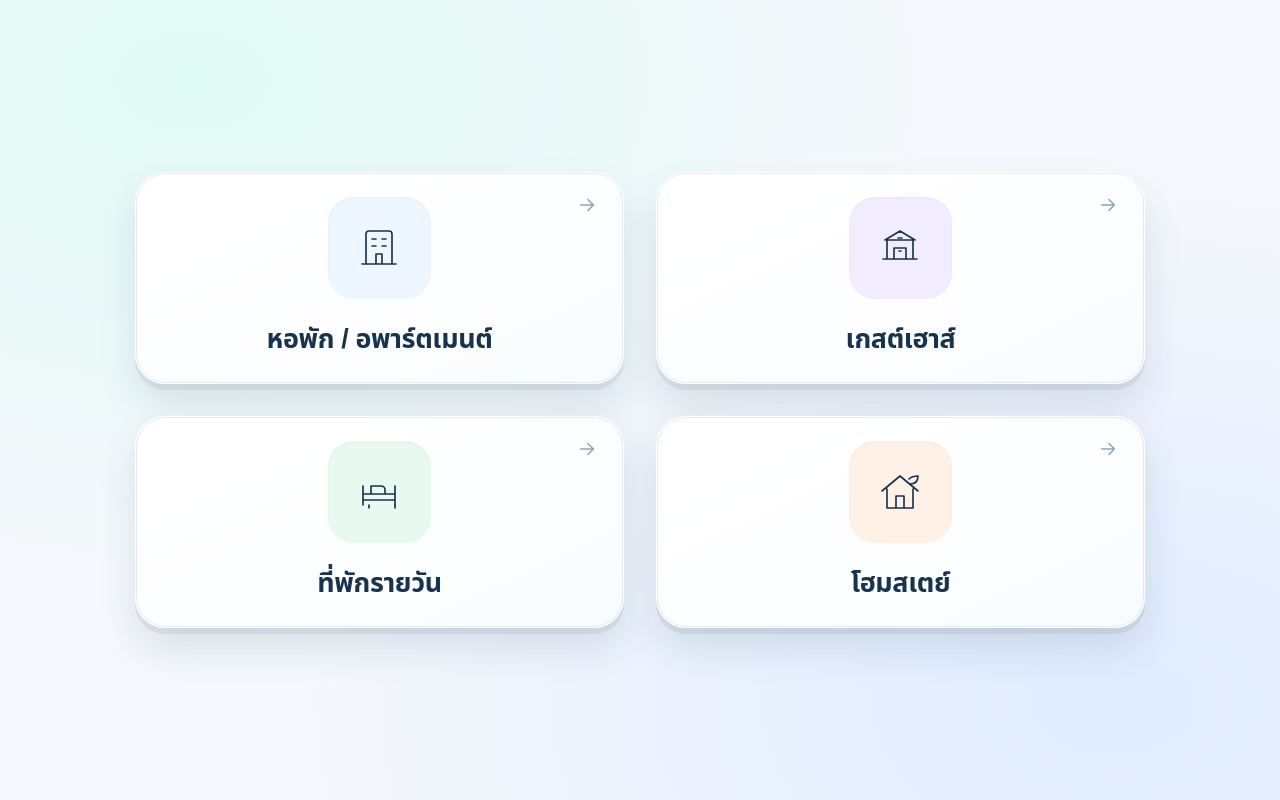
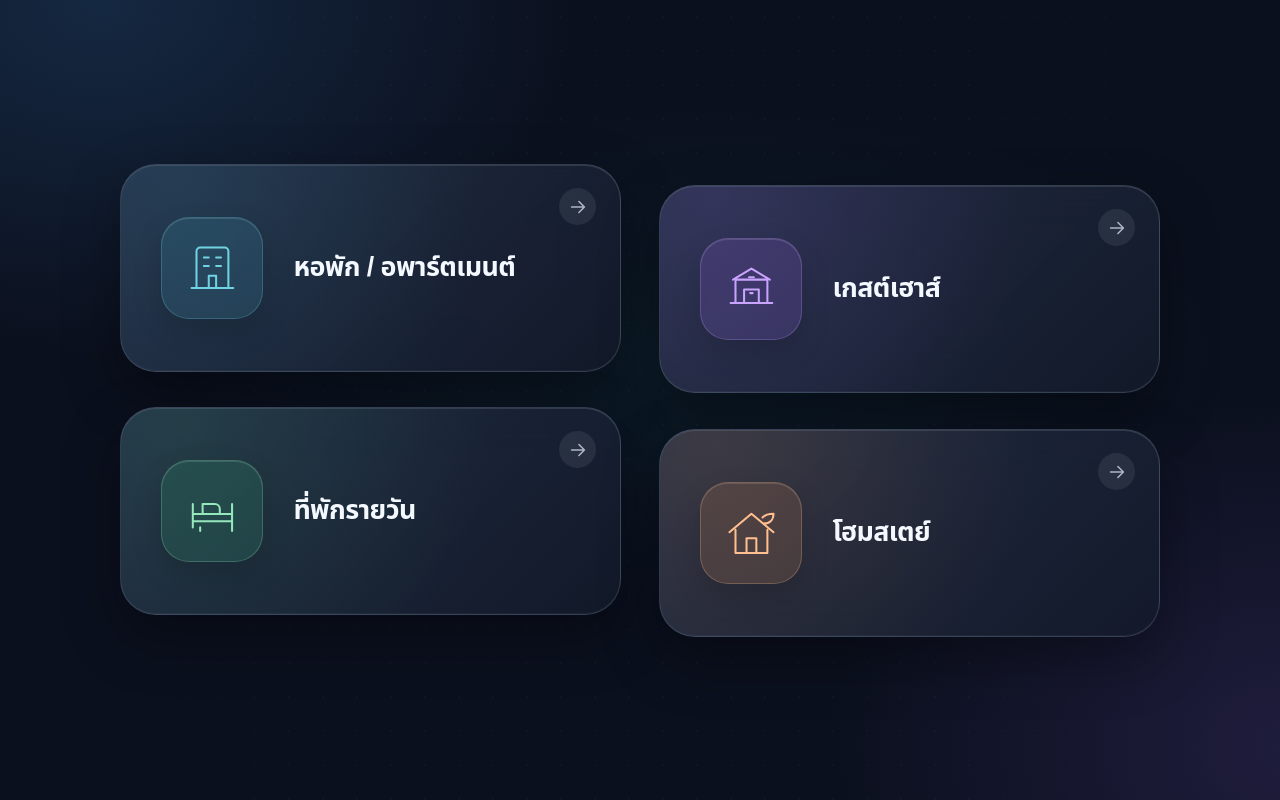
Before and after one commit to santilab48/StayHub, a Next.js app: page / in a window 1280 px wide. Built offline with nearby package versions, Linux system fonts and the light colour scheme.

Commit message:
style(home): replace dated white tiles with premium floating glass dock

```diff
--- a/app/globals.css
+++ b/app/globals.css
@@ -52,65 +52,104 @@
 @media(prefers-reduced-motion:reduce){.welcomeChoice{transition:none}.welcomeChoice:hover{transform:none}}
 
 
-/* Home: exactly four tactile, floating web buttons, without extra page chrome. */
+/* Home v2 — four luminous floating navigation controls, no other chrome. */
 .floatingHome{
- min-height:100vh;min-height:100svh;
- display:grid;place-items:center;
- padding:clamp(18px,4vw,56px);
- background:radial-gradient(ellipse at 15% 10%,#e1fbf6 0%,transparent 48%),
-            radial-gradient(ellipse at 87% 88%,#dfebff 0%,transparent 52%),#f5f8fc;
+ min-height:100vh;min-height:100svh;position:relative;isolation:isolate;
+ display:grid;place-items:center;overflow:hidden;
+ padding:clamp(24px,5vw,84px);
+ background:#0b101e;
+}
+.floatingHome::before{
+ content:"";position:absolute;inset:-12%;z-index:-2;pointer-events:none;
+ background:
+  radial-gradient(ellipse 38% 44% at 16% 10%,rgba(52,117,177,.24),transparent 80%),
+  radial-gradient(ellipse 37% 45% at 91% 85%,rgba(106,76,175,.21),transparent 79%),
+  radial-gradient(ellipse 36% 28% at 54% 45%,rgba(21,141,135,.09),transparent 90%);
+}
+.floatingHome::after{
+ content:"";position:absolute;inset:0;z-index:-1;pointer-events:none;
+ background-image:radial-gradient(circle,rgba(209,228,245,.15) .65px,transparent 1px);
+ background-size:34px 34px;mask-image:linear-gradient(90deg,transparent,black 25%,black 75%,transparent);
+ opacity:.21;
 }
 .floatingHomeGrid{
- width:min(100%,1010px);display:grid;
- grid-template-columns:repeat(2,minmax(0,1fr));gap:clamp(18px,3vw,32px);
+ width:min(100%,1040px);
+ display:grid;grid-template-columns:repeat(2,minmax(0,1fr));
+ gap:clamp(20px,3.1vw,38px);
 }
 .floatingHomeButton{
- --float-shadow:0 20px 38px rgba(28,56,86,.12),0 6px 0 rgba(67,91,113,.09);
- position:relative;isolation:isolate;min-width:0;
- min-height:clamp(190px,26vh,280px);
- display:flex;flex-direction:column;align-items:center;justify-content:center;
- gap:clamp(14px,2vw,22px);padding:24px 42px;
- background:linear-gradient(155deg,#fff 18%,#f9fcff 100%);
- border:1px solid #fff;border-radius:30px;
- box-shadow:var(--float-shadow);
- text-decoration:none;color:#18334d;
+ --accent:#70d3e4;--wash:rgba(70,174,201,.15);
+ position:relative;min-width:0;min-height:clamp(180px,26vh,248px);
+ display:flex;align-items:center;gap:clamp(17px,2.6vw,30px);
+ padding:clamp(24px,3.5vw,40px);
+ color:#f4f8ff;text-decoration:none;
+ background:linear-gradient(134deg,rgba(38,50,73,.88),rgba(19,26,42,.93));
+ border:1px solid rgba(205,226,255,.16);
+ border-radius:clamp(26px,3vw,36px);
+ box-shadow:0 22px 55px rgba(0,0,0,.36),inset 0 1px rgba(255,255,255,.11),inset 0 -1px rgba(255,255,255,.035);
+ -webkit-backdrop-filter:blur(24px);backdrop-filter:blur(24px);
  transform:translateY(0);
- transition:transform .2s ease,box-shadow .2s ease,border-color .2s ease;
+ transition:transform .28s cubic-bezier(.2,.85,.25,1),border-color .25s,box-shadow .3s,background .3s;
 }
 .floatingHomeButton::before{
- content:'';position:absolute;inset:0;border-radius:inherit;
- border:1px solid rgba(153,179,199,.26);pointer-events:none;
+ content:"";position:absolute;inset:0;border-radius:inherit;pointer-events:none;
+ background:radial-gradient(circle at 12% 8%,var(--wash),transparent 65%);
+ opacity:.85;
+ transition:opacity .3s;
 }
-.floatingHomeButton:hover,.floatingHomeButton:focus-visible{
- transform:translateY(-8px);
- box-shadow:0 30px 52px rgba(28,56,86,.17),0 8px 0 rgba(54,89,114,.1);
+.floatingHomeButton:nth-child(2){--accent:#caa3ff;--wash:rgba(139,95,211,.20)}
+.floatingHomeButton:nth-child(3){--accent:#95e8bb;--wash:rgba(58,166,116,.18)}
+.floatingHomeButton:nth-child(4){--accent:#ffbf90;--wash:rgba(221,139,83,.17)}
+.floatingHomeButton:nth-child(1){transform:translateY(-9px)}
+.floatingHomeButton:nth-child(2){transform:translateY(12px)}
+.floatingHomeButton:nth-child(3){transform:translateY(-12px)}
+.floatingHomeButton:nth-child(4){transform:translateY(10px)}
+.floatingHomeButton:hover{
+ transform:translateY(-16px) scale(1.025);
+ border-color:color-mix(in srgb,var(--accent) 55%,transparent);
+ box-shadow:0 38px 80px rgba(0,0,0,.48),0 0 44px var(--wash),inset 0 1px rgba(255,255,255,.16);
 }
-.floatingHomeButton:active{transform:translateY(-2px);box-shadow:0 12px 20px rgba(28,56,86,.12)}
-.floatingHomeButton:focus-visible{outline:3px solid #188d88;outline-offset:5px}
+.floatingHomeButton:active{transform:translateY(-5px) scale(.99)}
+.floatingHomeButton:focus-visible{outline:3px solid var(--accent);outline-offset:5px}
 .floatingHomeIcon{
- display:grid;place-items:center;width:clamp(76px,8vw,104px);height:clamp(76px,8vw,104px);
- font-size:clamp(40px,5vw,57px);line-height:1;
- border-radius:26px;background:#eef7ff;
- box-shadow:inset 0 1px 3px rgba(23,59,92,.04);
+ position:relative;flex:none;width:clamp(84px,8vw,112px);height:clamp(84px,8vw,112px);
+ display:grid;place-items:center;border-radius:28px;
+ color:var(--accent);background:var(--wash);
+ border:1px solid color-mix(in srgb,var(--accent) 24%,transparent);
+ box-shadow:inset 0 1px rgba(255,255,255,.12),0 12px 30px rgba(0,0,0,.14);
 }
-.floatingHomeButton2 .floatingHomeIcon{background:#f2ecff}
-.floatingHomeButton3 .floatingHomeIcon{background:#e8f9ef}
-.floatingHomeButton4 .floatingHomeIcon{background:#fff1e6}
-.floatingHomeLabel{font-size:clamp(19px,2.1vw,27px);font-weight:800;letter-spacing:-.35px;text-align:center;line-height:1.4}
+.floatingHomeIcon svg{width:clamp(43px,4.6vw,59px);height:clamp(43px,4.6vw,59px)}
+.floatingHomeLabel{
+ position:relative;flex:1;min-width:0;font-size:clamp(20px,2.1vw,29px);
+ line-height:1.4;font-weight:750;letter-spacing:-.6px;text-wrap:balance;
+}
 .floatingHomeArrow{
- position:absolute;right:25px;top:20px;font-size:25px;font-weight:600;color:#8da6b6;
+ position:absolute;right:24px;top:23px;
+ display:grid;place-items:center;width:37px;height:37px;border-radius:50%;
+ color:rgba(232,241,255,.7);background:rgba(255,255,255,.075);
+ transition:transform .25s,color .25s,background .25s;
 }
-@media(max-width:650px){
- .floatingHome{padding:clamp(14px,4vw,24px)}
- .floatingHomeGrid{gap:clamp(12px,3vw,18px)}
- .floatingHomeButton{min-height:clamp(176px,34svh,250px);padding:18px 12px;border-radius:23px;gap:14px}
- .floatingHomeIcon{width:73px;height:73px;font-size:40px;border-radius:20px}
- .floatingHomeLabel{font-size:clamp(15px,4vw,20px)}
- .floatingHomeArrow{right:14px;top:12px;font-size:17px}
+.floatingHomeButton:hover .floatingHomeArrow{transform:translateX(4px);color:var(--accent);background:var(--wash)}
+@media(max-width:760px){
+ .floatingHome{padding:24px 18px}
+ .floatingHomeGrid{width:min(100%,580px);grid-template-columns:1fr;gap:16px}
+ .floatingHomeButton{min-height:clamp(112px,18svh,155px);border-radius:26px;padding:19px 24px;gap:20px}
+ .floatingHomeButton:nth-child(n){transform:none}
+ .floatingHomeButton:hover{transform:translateY(-4px) scale(1.01)}
+ .floatingHomeIcon{width:74px;height:74px;border-radius:22px}
+ .floatingHomeIcon svg{width:44px;height:44px}
+ .floatingHomeLabel{font-size:clamp(18px,4.7vw,24px);padding-right:18px}
+ .floatingHomeArrow{right:17px;top:14px;width:30px;height:30px}
+ .floatingHomeArrow svg{width:18px;height:18px}
 }
-@media(max-width:350px){
- .floatingHomeButton{min-height:155px;padding:14px 8px}
- .floatingHomeIcon{width:62px;height:62px;font-size:35px}
- .floatingHomeLabel{font-size:14px}
+@media(max-width:380px){
+ .floatingHomeGrid{gap:12px}
+ .floatingHomeButton{min-height:106px;padding:16px;gap:14px}
+ .floatingHomeIcon{width:64px;height:64px;border-radius:19px}
+ .floatingHomeIcon svg{width:39px;height:39px}
+ .floatingHomeLabel{font-size:17px}
 }
-@media(prefers-reduced-motion:reduce){.floatingHomeButton{transition:none}.floatingHomeButton:hover,.floatingHomeButton:focus-visible,.floatingHomeButton:active{transform:none}}
+@media(prefers-reduced-motion:reduce){
+ .floatingHomeButton,.floatingHomeArrow{transition:none}
+ .floatingHomeButton:hover,.floatingHomeButton:active{transform:none}
+}
```
